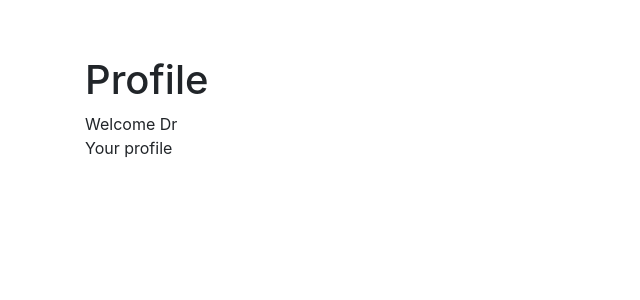
After one commit to oreon/gencomm, a Django app: a page that uses templates/base.html in a window 1280 px wide. The commit adds this page. Shown: the top 300 px of the page, without its empty margins (0-640 px from the left). Run offline with Django 3.2, Linux system fonts and the light colour scheme; parts of the project's set-up code (start-up, migrations or seed data) failed here and were passed over; some libraries are stand-ins or nearby versions.

Commit message:
added basic patient profiles

```diff
--- a/basicauth/models.py
+++ b/basicauth/models.py
@@ -12,8 +12,8 @@ from patients.models import Patient
 def create_profile_for_new_user(sender, created, instance, **kwargs):
     # TODO - use this signal to create blank patient profile
     if created:
-        owner = User.objects.get(id = 1)
-        profile = Patient(user=instance, owner= owner)
+        owner1 = User.objects.get(id = 1)
+        profile = Patient(user=instance)
         profile.save()
 
     pass
--- a/templates/base.html
+++ b/templates/base.html
@@ -52,9 +52,9 @@
 
             <ul class="nav navbar-nav pull-xs-right">
               {% if request.user.is_authenticated %}
-                <li class="nav-item">
-                  <a class="nav-link" href="{% url 'users:detail' request.user.username  %}">{% trans "My Profile" %}</a>
-                </li>
+
+
+
                 <li class="nav-item">
                   <a class="nav-link" href="{% url 'account_logout' %}">{% trans "Logout" %}</a>
                 </li>
--- /dev/null
+++ b/templates/profile.html
@@ -0,0 +1,25 @@
+{% extends "base.html" %}
+
+{% block content %}
+<h1>Profile</h1>
+
+{% with pt=request.user.patientUser %}
+{% if request.user.patientUser %}
+	Welcome Patient {{ pt.displayName }}
+
+	<br/>
+	Here are your charts
+	<ul>
+	{% for mc  in request.user.patientUser.measurements.all %}
+		<li> {{mc.category.name}}  </li>
+	{% endfor %}
+	</ul>
+
+{% else %}
+	Welcome Dr
+{% endif %}
+
+{% endwith %}
+
+<p>Your profile</p>
+{% endblock %}
```
Also changed, not shown: commerce/modelsBase.py (+4 -3 lines).
